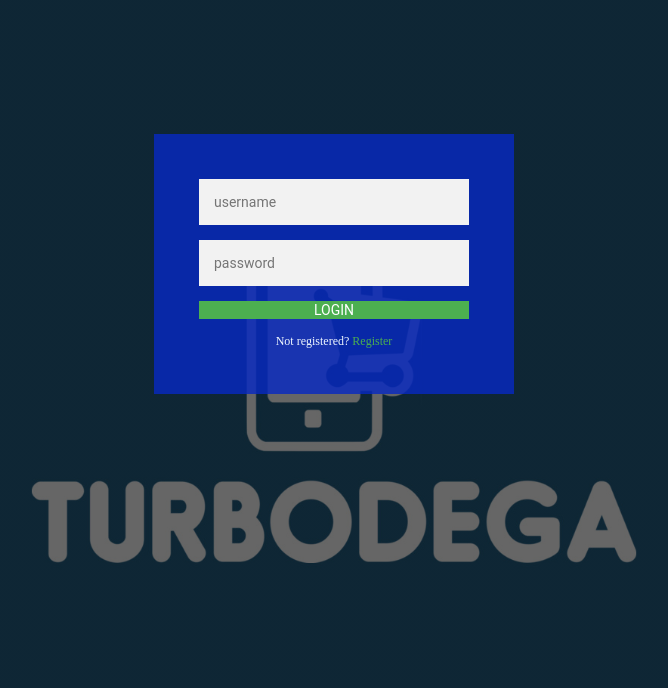
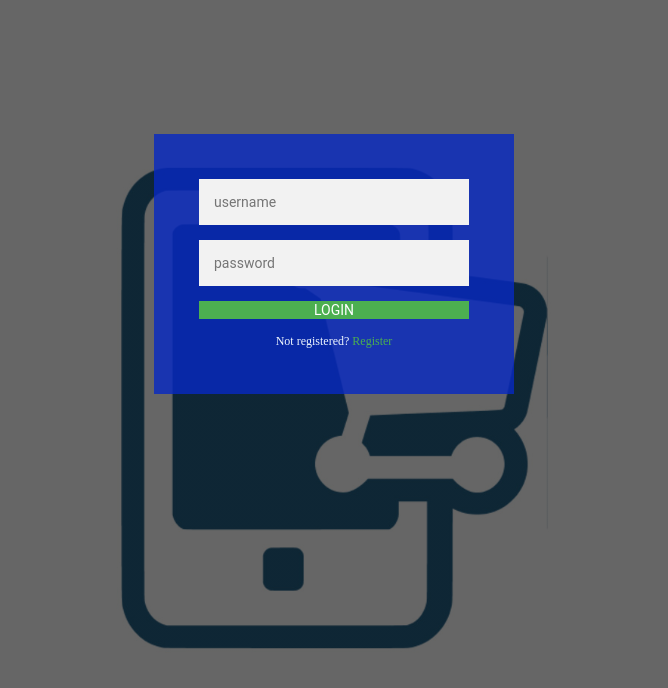
Before and after one commit to aliahnazamusa/loginandsignup, a plain HTML site: page index.html in a window 1280 px wide. Shown: the whole page, without its empty margins (306-974 px from the left). Drawn offline with nearby package versions, Linux system fonts and the light colour scheme.

Commit message:
change logo

```diff
--- a/style.css
+++ b/style.css
@@ -1,5 +1,5 @@
 body{
-	background-image: linear-gradient(rgba(0,0,0,0.6),rgba(0,0,0,0.6)), url(logo_size_invert.jpg);
+	background-image: linear-gradient(rgba(0,0,0,0.6),rgba(0,0,0,0.6)), url(logo_size_icon.jpg);
 	height: 100vh;
 	background-size: cover;
 	background-position: center;
```
